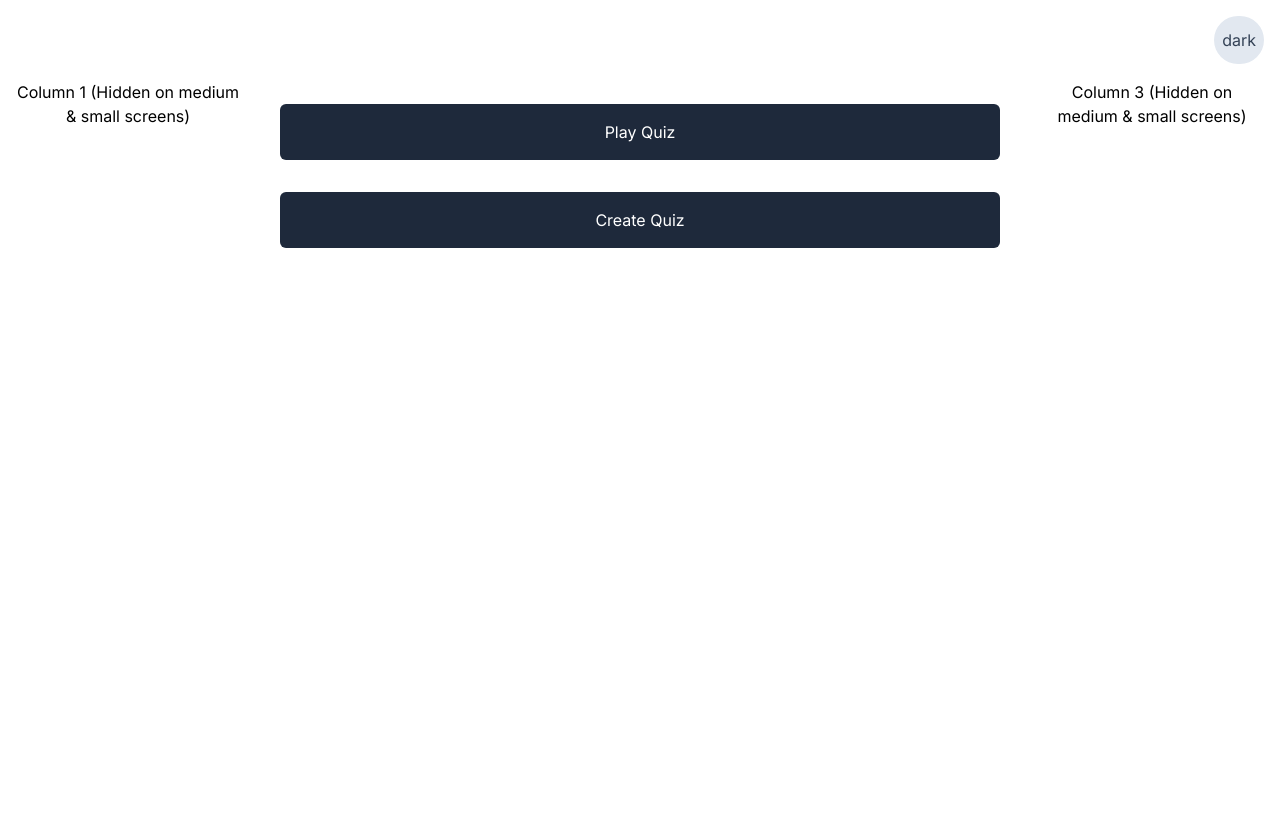
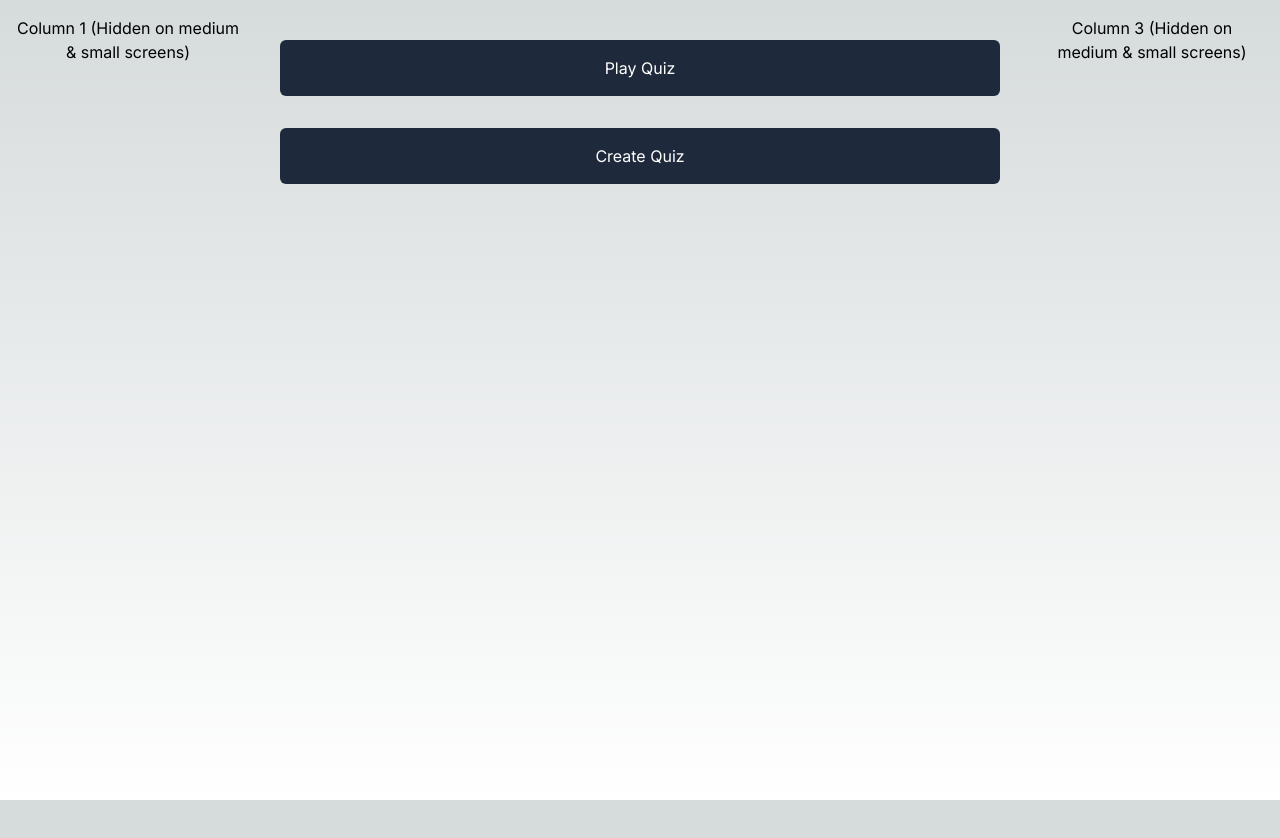
Before and after one commit to san-poon/nexus-adept, a Next.js app: page / in a window 1280 px wide. Shown: the top 838 px of the page. After the commit the page ends 800 px from the top, so only its background shows below. Built offline with nearby package versions, Linux system fonts and the light colour scheme.

Commit message:
Remove theme switching. os preferences only

```diff
--- a/app/ThemeSwitcher.tsx
+++ /dev/null
@@ -1,18 +0,0 @@
-
-interface ThemeSwitcherProps {
-    darkMode: boolean;
-    onToggle: () => void;
-}
-
-const ThemeSwitcher: React.FC<ThemeSwitcherProps> = ({ darkMode, onToggle }) => {
-    return (
-        <button
-            className="fixed right-4 top-4 px-2 py-3 rounded-full bg-slate-200 text-slate-700 dark:bg-slate-700 dark:text-slate-200"
-            onClick={onToggle}
-        >
-            {darkMode ? 'light' : 'dark'}
-        </button>
-    );
-};
-
-export default ThemeSwitcher;
--- a/app/globals.css
+++ b/app/globals.css
@@ -3,8 +3,7 @@
 @tailwind utilities;
 
 
-
-/* :root {
+:root {
     --foreground-rgb: 0, 0, 0;
     --background-start-rgb: 214, 219, 220;
     --background-end-rgb: 255, 255, 255;
@@ -24,4 +23,4 @@ body {
     background: linear-gradient(to bottom,
             transparent,
             rgb(var(--background-end-rgb))) rgb(var(--background-start-rgb));
-} */
+}
--- a/app/layout.tsx
+++ b/app/layout.tsx
@@ -1,46 +1,22 @@
-'use client';
-
-import { useState, useEffect } from 'react'; // Import React and other necessary dependencies
 import type { Metadata } from 'next';
 import { Inter } from 'next/font/google';
-import Head from 'next/head';
 import './globals.css';
-import ThemeSwitcher from './ThemeSwitcher';
 
 const inter = Inter({ subsets: ['latin'] });
 
-// export const metadata: Metadata = {
-//   title: 'Autodidact: Learn & Create',
-//   description: 'From foundational to professional level, learn, create & collaborate and learn more...',
-// };
+export const metadata: Metadata = {
+  title: 'Autodidact: Learn & Create',
+  description: 'From foundational to professional level, learn, create & collaborate and learn more...',
+};
 
 export default function RootLayout({
   children,
 }: {
   children: React.ReactNode;
 }) {
-  // Define a state variable to track the dark mode state
-  const [darkMode, setDarkMode] = useState(false);
-
-  // Function to toggle dark mode
-  const toggleDarkMode = () => {
-    setDarkMode(!darkMode); // Toggle the dark mode state
-    // Update localStorage to remember user preference
-    localStorage.theme = darkMode ? 'light' : 'dark';
-  };
-
-  // Add an effect to apply dark mode when the component mounts
-  useEffect(() => {
-    if (localStorage.theme === 'dark' || (!('theme' in localStorage) && window.matchMedia('(prefers-color-scheme: dark)').matches)) {
-      setDarkMode(true);
-    }
-  }, []);
-
   return (
     <html lang="en">
-      <body className={`${inter.className} ${darkMode ? 'dark' : 'light'}`}>
-        {/* Button to toggle dark mode */}
-        <ThemeSwitcher darkMode={darkMode} onToggle={toggleDarkMode} />
+      <body className={inter.className}>
         {children}
       </body>
     </html>
--- a/app/page.tsx
+++ b/app/page.tsx
@@ -1,7 +1,7 @@
 import Link from 'next/link';
 export default function Home() {
   return (
-    <main className="mt-16">
+    <main className="">
       <div className="grid gap-0 h-screen w-screen lg:grid-cols-5 grid-cols-1">
         <div className="dark:bg-slate-600 p-4 text-center hidden lg:block">
           Column 1 (Hidden on medium & small screens)
--- a/app/quiz/mcqs/createMCQs/layout.tsx
+++ b/app/quiz/mcqs/createMCQs/layout.tsx
@@ -1,3 +1,4 @@
+
 export default function Layout({ children }: { children: React.ReactNode }) {
     return (
         <div className="min-h-screen flex flex-col justify-center items-center dark:bg-slate-900">
--- a/tailwind.config.ts
+++ b/tailwind.config.ts
@@ -6,7 +6,6 @@ const config: Config = {
     './components/**/*.{js,ts,jsx,tsx,mdx}',
     './app/**/*.{js,ts,jsx,tsx,mdx}',
   ],
-  darkMode: 'class',
   theme: {
     extend: {
       backgroundImage: {
```
